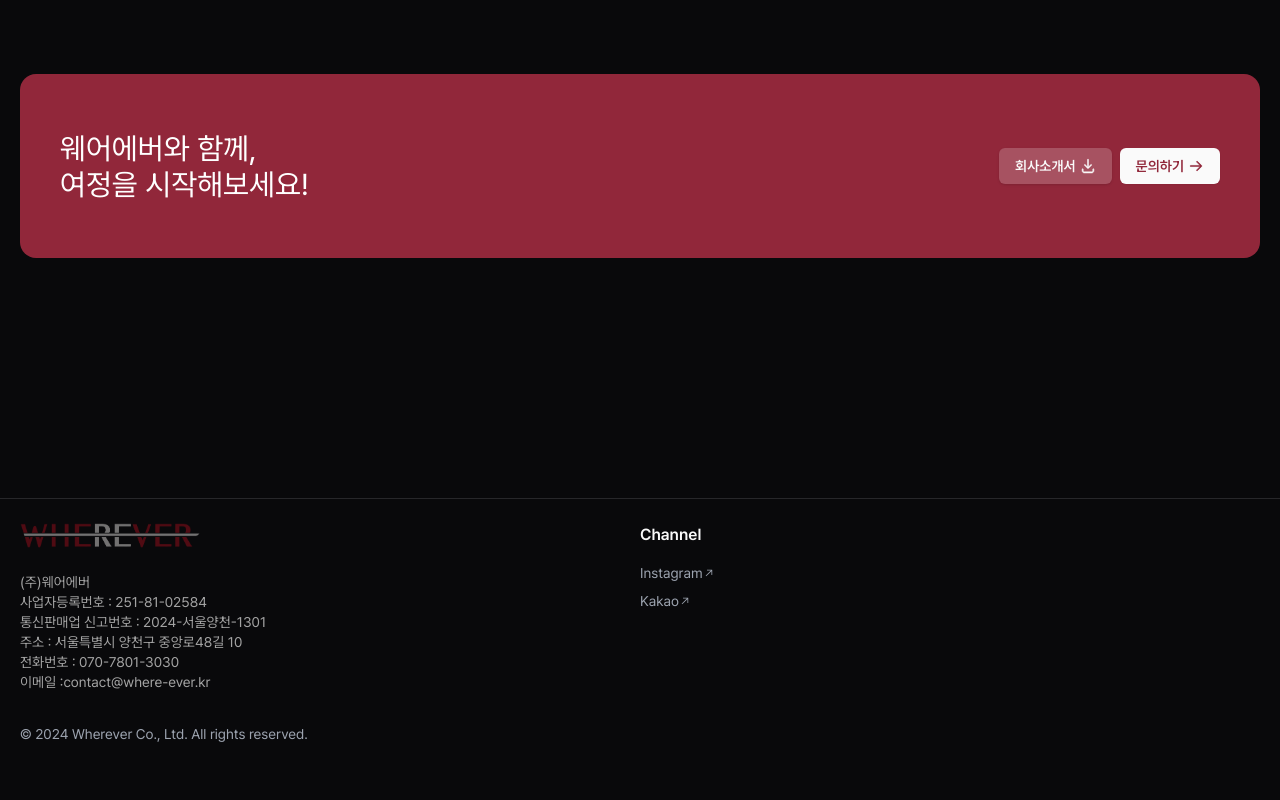
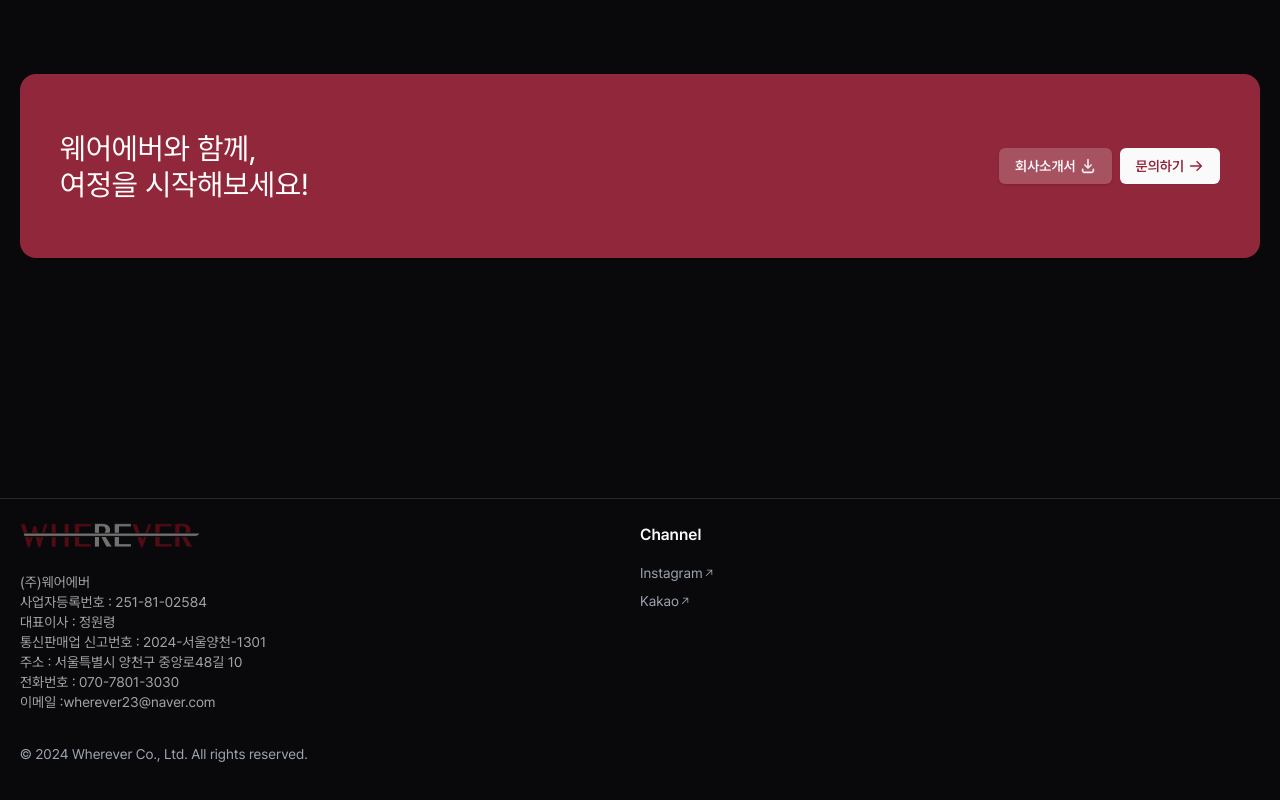
Before and after one commit to kihyeoon/where-ever, a Next.js app: page / in a window 1280 px wide. Shown: the part 2879-3679 px from the top of the page. Built offline with nearby package versions, Linux system fonts and the light colour scheme; no server answers.

Commit message:
🎨 대표이사, 메일 주소 변경

```diff
--- a/src/app/layout.tsx
+++ b/src/app/layout.tsx
@@ -40,7 +40,7 @@ const jsonLd: WithContext<Organization> = {
     "@type": "ContactPoint",
     telephone: "070-7801-3030",
     contactType: "customer service",
-    email: "contact@where-ever.kr",
+    email: "wherever23@naver.com",
   },
   sameAs: ["https://instagram.com/wherever___official/"],
   areaServed: "KR",
--- a/src/components/common/footer/footer.tsx
+++ b/src/components/common/footer/footer.tsx
@@ -16,12 +16,13 @@ export default function Footer() {
             <div className="text-sm text-neutral-400">
               <p>(주)웨어에버</p>
               <p>사업자등록번호 : 251-81-02584</p>
+              <p>대표이사 : 정원령</p>
               <p>통신판매업 신고번호 : 2024-서울양천-1301</p>
               <p>주소 : 서울특별시 양천구 중앙로48길 10</p>
               <p>전화번호 : 070-7801-3030</p>
               <p>
                 이메일 :
-                <a href="mailto:contact@where-ever.kr">contact@where-ever.kr</a>
+                <a href="mailto:wherever23@naver.com">wherever23@naver.com</a>
               </p>
             </div>
           </div>
```
